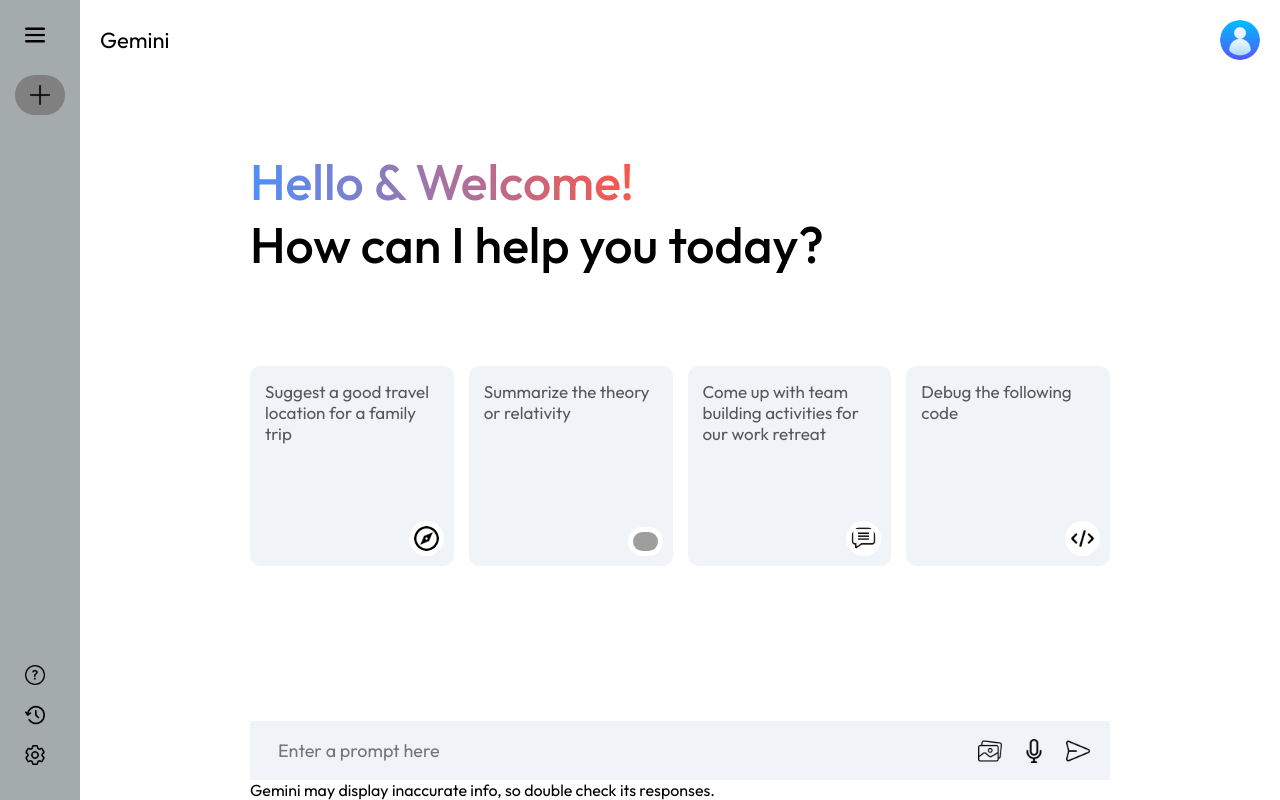
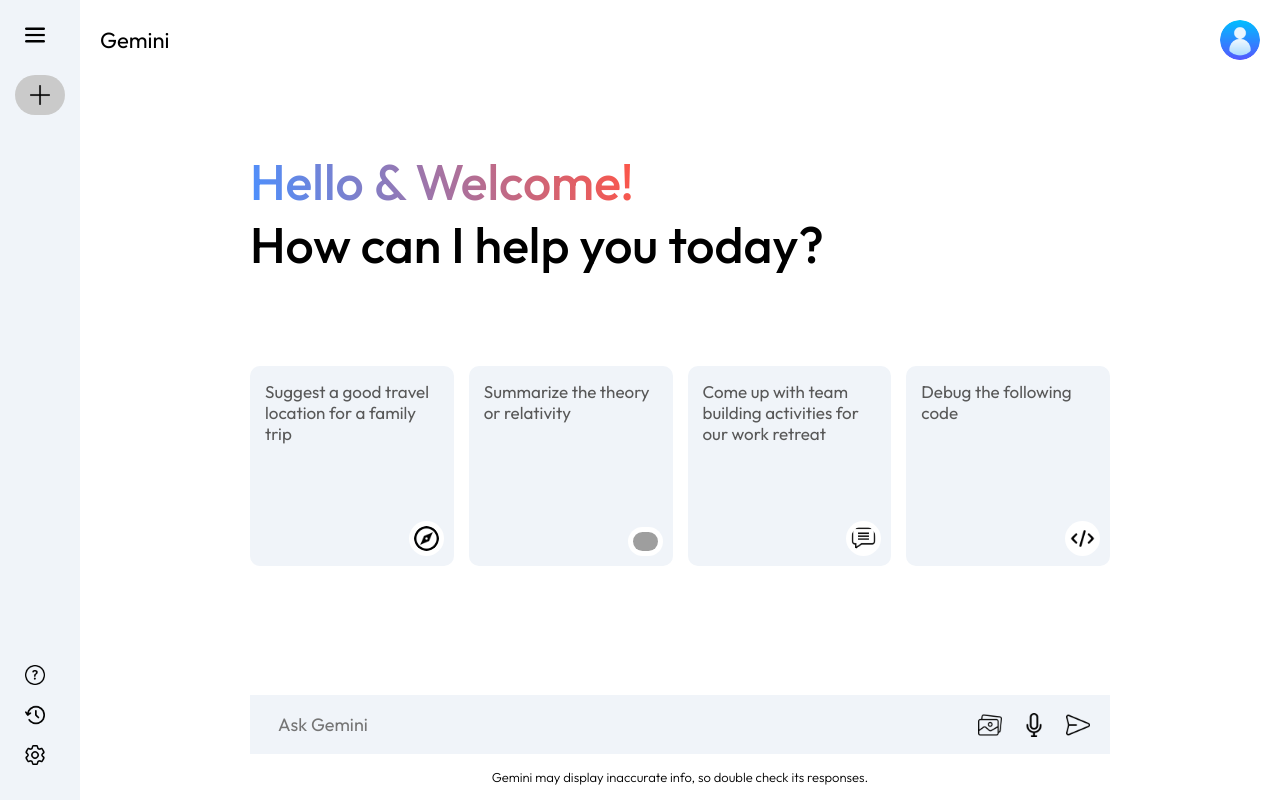
Before and after one commit to 10Nderitu/gemini, a React (Vite) app: page / in a window 1280 px wide. Built offline with nearby package versions, Linux system fonts and the light colour scheme; grey boxes are pictures that could not be loaded.

Commit message:
Initial commit

```diff
--- a/package.json
+++ b/package.json
@@ -10,6 +10,7 @@
     "preview": "vite preview"
   },
   "dependencies": {
+    "@google/generative-ai": "^0.21.0",
     "react": "^18.3.1",
     "react-dom": "^18.3.1"
   },
--- a/src/components/Main/Main.css
+++ b/src/components/Main/Main.css
@@ -101,7 +101,6 @@
     flex: 1;
     background: transparent;
     border: none;
-
     outline: none;
     padding: 8px;
     font-size: 18px;
@@ -112,3 +111,10 @@
     align-items: center;
     gap: 15px;
 }
+
+.main .bottom-info{
+    font-size: 13px;
+    margin: 15px auto;
+    text-align: center;
+    font-weight: 300;
+}
--- a/src/components/Main/Main.jsx
+++ b/src/components/Main/Main.jsx
@@ -38,7 +38,7 @@
 
         <div className="main-bottom">
           <div className="search-box">
-            <input type="text" placeholder="Enter a prompt here" />
+            <input type="text" placeholder="Ask Gemini" />
             <img src={assets.gallery} alt="" />
             <img src={assets.mic} alt="" />
             <img src={assets.send} alt="" />
--- a/src/components/SideBar/SideBar.css
+++ b/src/components/SideBar/SideBar.css
@@ -3,7 +3,7 @@
     display: inline-flex;
     flex-direction: column;
     justify-content: space-between;
-    background-color: rgb(164, 171, 173);
+    background-color: #f0f4f9;
     padding: 25px 15px;
 }
 
@@ -22,7 +22,7 @@
     align-items: center;
     gap: 10px;
     padding: 10px 15px;
-    background-color: grey;
+    background-color: rgb(202, 202, 202);
     border: 50px;
     border-radius: 50px;
     font-size: 14px;
```
Also changed, not shown: src/config/gemini.js (added, +34 -0 lines), 1 other file (tests, documents, lock files or other folders).
